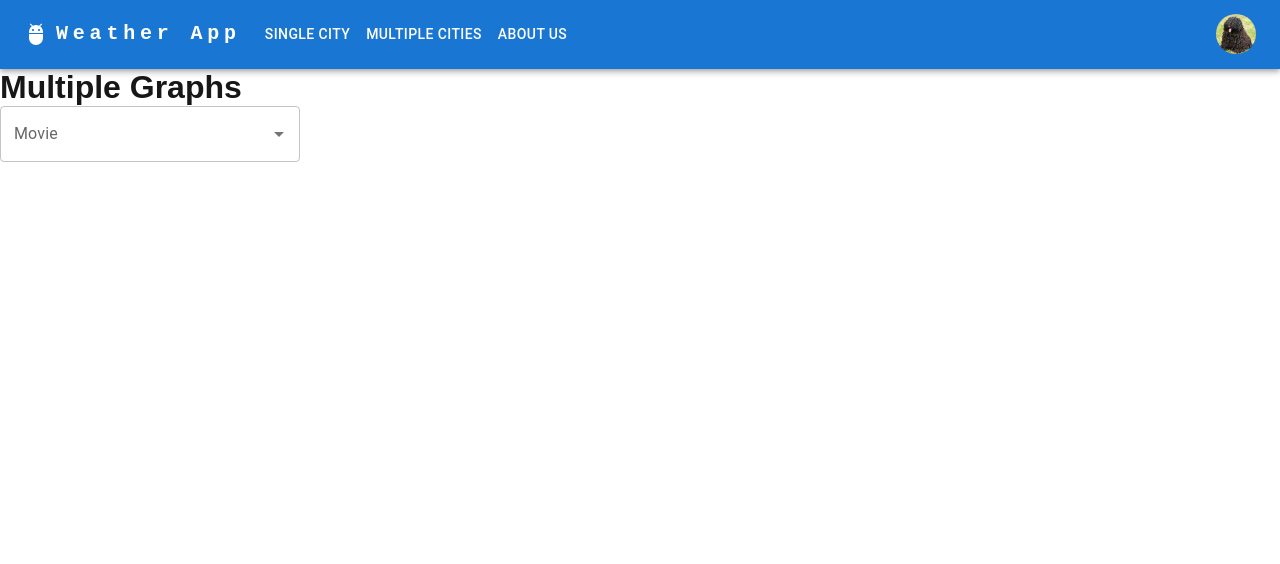
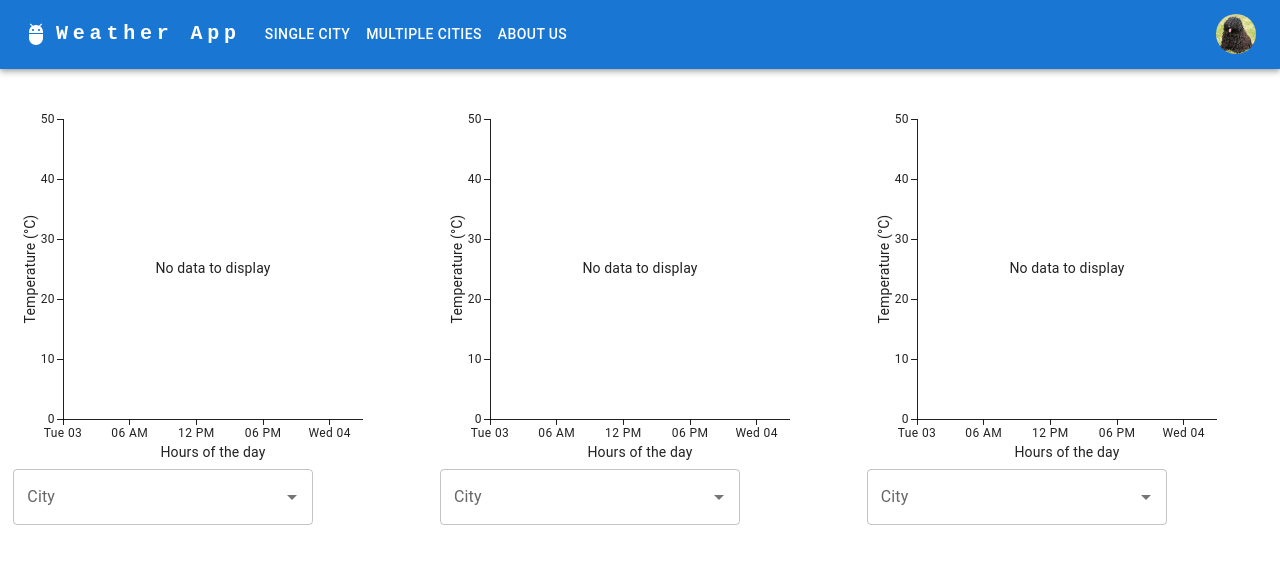
Before and after one commit to patrickfeeney03/brianHaters, a Next.js app: page /multiple in a window 1280 px wide. Shown: the top 564 px of the page. Built offline with nearby package versions, Linux system fonts and the light colour scheme.

Commit message:
Have a bigger view for Single City

```diff
--- a/components/ChartAndDropDown.js
+++ b/components/ChartAndDropDown.js
@@ -5,7 +5,9 @@ export function ChartAndDropDown(props) {
 
   return (
     <>
-      <Chart1 data={[props.data.graphData]}></Chart1>
+      <div>
+        <Chart1 data={[props.data.graphData]}></Chart1>
+      </div>
       <Autocomplete
         disablePortal
         options={props.data.dropDownOptions} // options from dropdown
--- a/pages/multiple/index.js
+++ b/pages/multiple/index.js
@@ -1,22 +1,83 @@
-import { Autocomplete, TextField } from "@mui/material";
+import { ChartAndDropDown } from "@/components/ChartAndDropDown";
+import { useState } from "react";
 
-const dummyData = [
+const dummyDataForeThreeCities = [
+    {
+        key: 1,
+        city: 'Galway',
+        series: [{ data: [2, 3, 7, 11, 11, 1, 2, 3, 4] }],
+        width: 400,
+        height: 400
+    },
+    {
+        key: 2,
+        city: 'Dublin',
+        series: [{ data: [20, 30, 7, 11, 11, 1, 2, 3, 4] }],
+        width: 400,
+        height: 400
+    },
+    {
+        key: 3,
+        city: 'Cork',
+        series: [{ data: [2, 3, 1, 1, 1, 1, 2, 3, 2] }],
+        width: 400,
+        height: 400
+    },
+]
+
+const citiesList = [
     { label: 'Galway', id: 1 },
     { label: 'Dublin', id: 2 },
     { label: 'Cork', id: 3 },
+    { label: 'Wexford', id: 4 },
+    { label: 'Sligo', id: 5 },
+    { label: 'Ennis', id: 6 }
 ]
 
+const emptyGraphData = {
+    key: 0,
+    xAxis: [{ data: ["12:00", "13:00", "14:00", "15:00"] }],
+    series: [{ data: [] }],
+    width: 400,
+    height: 400
+};
+
+let count = 0;
+
 export default function MultipleGraphs() {
+    const [graphData, setGraphData] = useState(emptyGraphData);
+    const [graphData2, setGraphData2] = useState(emptyGraphData);
+    const [graphData3, setGraphData3] = useState(emptyGraphData);
+
     return (
-        <div>
-            <h1>Multiple Graphs</h1>
-            <Autocomplete
-                disablePortal
-                options={dummyData}
-                sx={{ width: 300 }}
-                renderInput={(params) => <TextField {...params} label="Movie" />}
-                onChange={() => (console.log("changed the value"))}
-            />
+        <div style={{ display: "flex", justifyContent: "space-around" }}>
+            <div>
+                <ChartAndDropDown data={{
+                    graphData: graphData,
+                    dropDownOptions: citiesList,
+                    cities: dummyDataForeThreeCities,
+                    setGraph: setGraphData,
+                    key: 1
+                }}></ChartAndDropDown>
+            </div>
+            <div>
+                <ChartAndDropDown data={{
+                    graphData: graphData2,
+                    dropDownOptions: citiesList,
+                    cities: dummyDataForeThreeCities,
+                    setGraph: setGraphData2,
+                    key: 2
+                }}></ChartAndDropDown>
+            </div>
+            <div>
+                <ChartAndDropDown data={{
+                    graphData: graphData3,
+                    dropDownOptions: citiesList,
+                    cities: dummyDataForeThreeCities,
+                    setGraph: setGraphData3,
+                    key: 3
+                }}></ChartAndDropDown>
+            </div>
         </div>
     )
 }
```
Also changed, not shown: pages/weather/index.js (+27 -16 lines), components/Chart1.js (indentation only).
